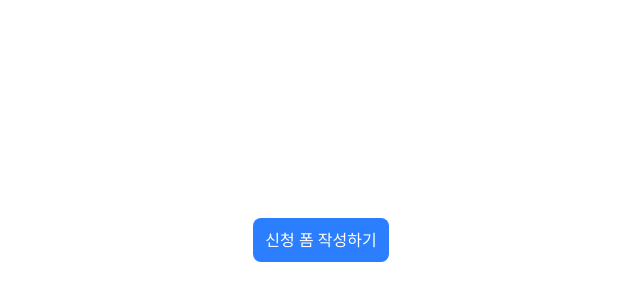
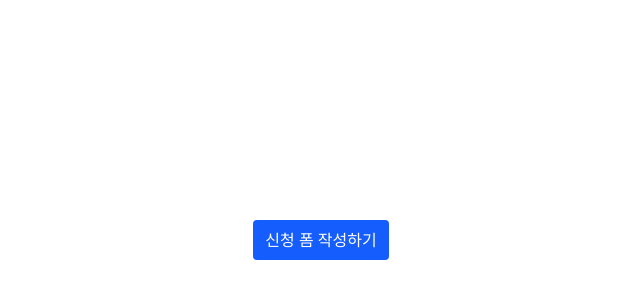
Before and after one commit to thecloer/accessibility-friendly-modal-form, a React (Vite) app: page / in a window 1280 px wide. Shown: the part 160-460 px from the top of the page, without its empty margins (319-959 px from the left). Built offline with nearby package versions, Linux system fonts and the light colour scheme.

Commit message:
[refactor] Button 컴포넌트의 스타일과 커스텀 가능하도록 개선했습니다.

```diff
--- a/src/components/button.tsx
+++ b/src/components/button.tsx
@@ -1,22 +1,18 @@
-import type { FC, PropsWithChildren } from 'react';
+import type { FC, ButtonHTMLAttributes } from 'react';
 
 type ButtonVariant = 'mute' | 'primary';
 
-interface ButtonProps extends PropsWithChildren {
+interface ButtonProps extends ButtonHTMLAttributes<HTMLButtonElement> {
   variant?: ButtonVariant;
-  onClick?: React.MouseEventHandler<HTMLButtonElement>;
 }
-
-export const Button: FC<ButtonProps> = ({ children, variant = 'mute', onClick }) => {
+export const Button: FC<ButtonProps> = ({ className = '', variant = 'mute', ...props }) => {
   const color = getColor(variant);
-  return (
-    <button className={`px-3 py-2.5 rounded-lg cursor-pointer ${color}`} onClick={onClick}>
-      {children}
-    </button>
-  );
+  return <button className={`px-3 py-2 rounded cursor-pointer ${color} ${className}`} {...props} />;
 };
 
 const getColor = (variant: ButtonVariant) => {
-  if (variant === 'primary') return 'bg-blue-500 text-white hover:bg-blue-600 active:bg-blue-700';
-  return 'bg-neutral-400';
+  if (variant === 'primary') return 'bg-blue-600 text-white hover:bg-blue-700 active:bg-blue-800';
+  if (variant === 'mute')
+    return 'bg-neutral-200 text-black hover:bg-neutral-300 active:bg-neutral-400';
+  return '';
 };
```
